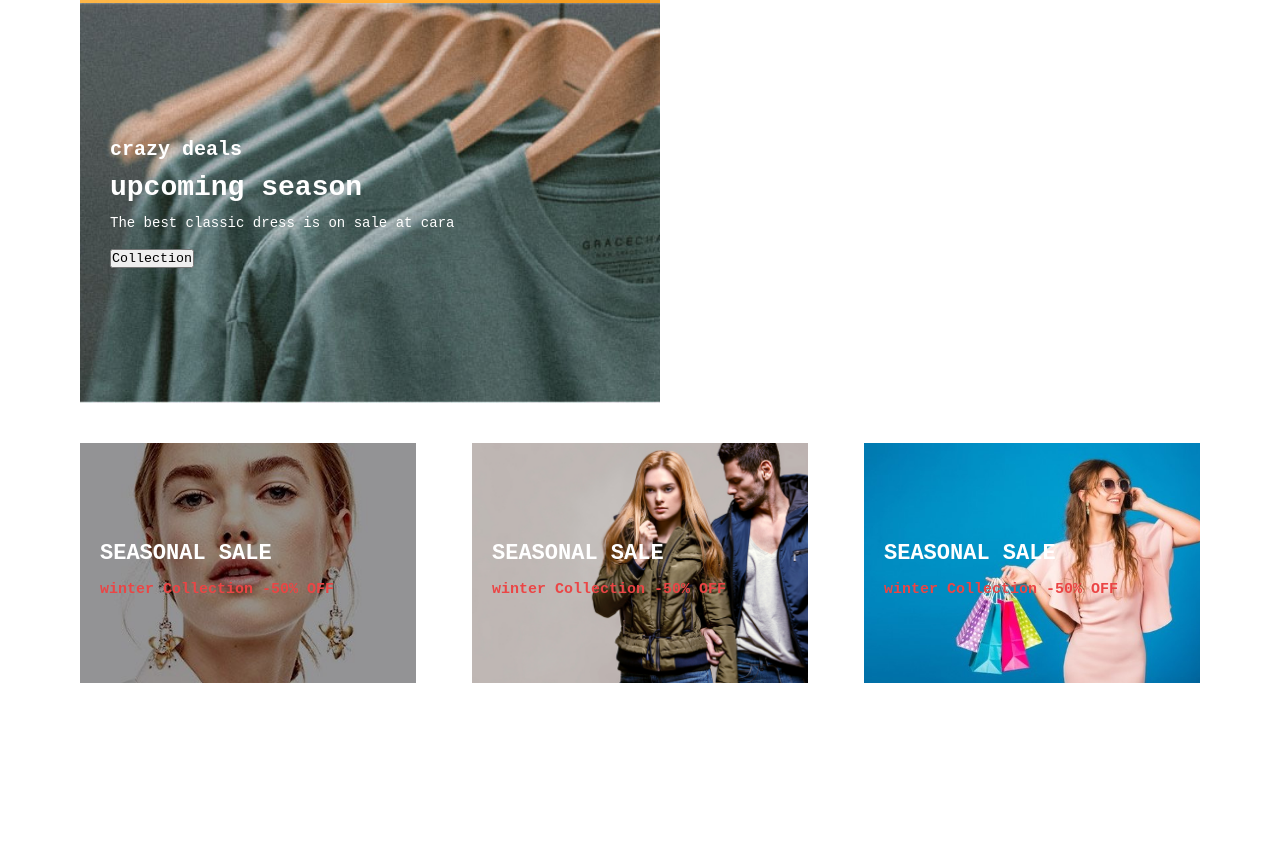
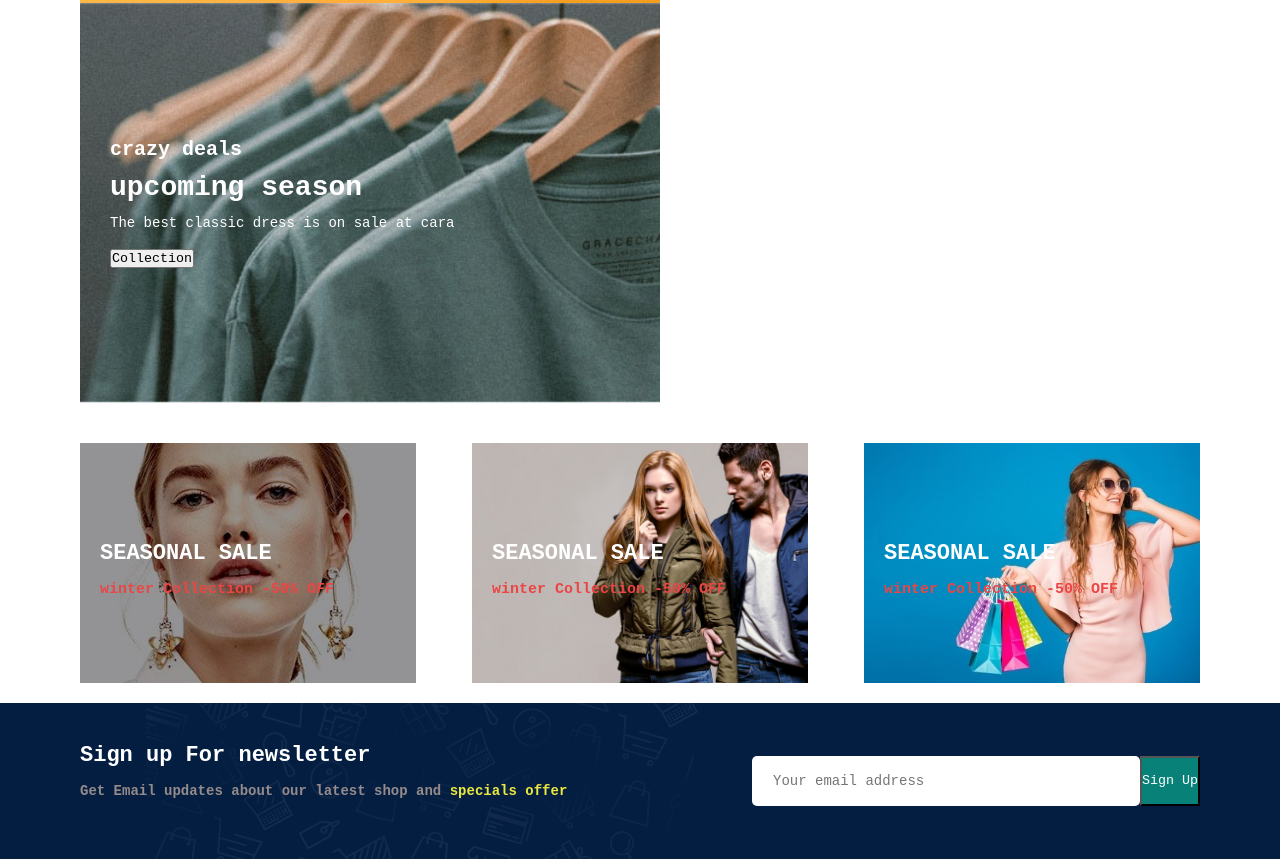
Before and after one commit to bilkis01/style-framework, a plain HTML site: page index.html in a window 1280 px wide. Shown: the part 2106-2965 px from the top of the page. Before the commit the page ends 2809 px from the top, so only its background shows below. Drawn offline with Linux system fonts and the light colour scheme.

Commit message:
news letter section

```diff
--- a/index.html
+++ b/index.html
@@ -118,6 +118,21 @@
 
         </section>
 
+    <!-- news letter -->
+    <section id="newsletter" class="section-p1 ">
+        <div class="newstext">
+            <h4>Sign up For newsletter</h4>
+            <p>Get Email updates about our latest shop and <span>specials offer</span>
+            </p>
+        </div>
+        <div class="form">
+            <input type="text" placeholder="Your email address">
+            <button class="normal">Sign Up</button>
+        </div>
+    </section>
+
+
+
 
 
 
--- a/style.css
+++ b/style.css
@@ -310,3 +310,51 @@ background-color: #fff2e5;
    font-weight: 900;
    font-size: 15px;
 }
+
+
+/* news letter */
+
+#newsletter{
+    display: flex;
+    justify-content: space-between;
+    flex-wrap: wrap;
+    align-items: center;
+    background-image: url('img/banner/b14.png');
+    background-repeat: no-repeat;
+    background-position: 20% 30%;
+    background-color: #041e42;
+}
+#newsletter h4{
+    font-size: 22px;
+    font-weight: 600;
+    color: #fff;
+}
+#newsletter .form{
+    display: flex;
+    width: 40%;
+}
+#newsletter p{
+    font-size: 14px;
+    font-weight: 600;
+    color: rgb(150, 139, 139);
+}
+#newsletter p span{
+    font-size: 14px;
+    font-weight: 600;
+    color: rgb(235, 232, 62);
+}
+#newsletter input{
+   height: 3.125rem;
+   padding: 0 1.25rem;
+   font-size: 14px;
+   width: 100%;
+   border: 1px solid transparent;
+   border-radius: 5px;
+   outline: none;
+}
+
+#newsletter button{
+ background-color:#088178;
+ color: #fff;
+ white-space: nowrap;
+}
```
